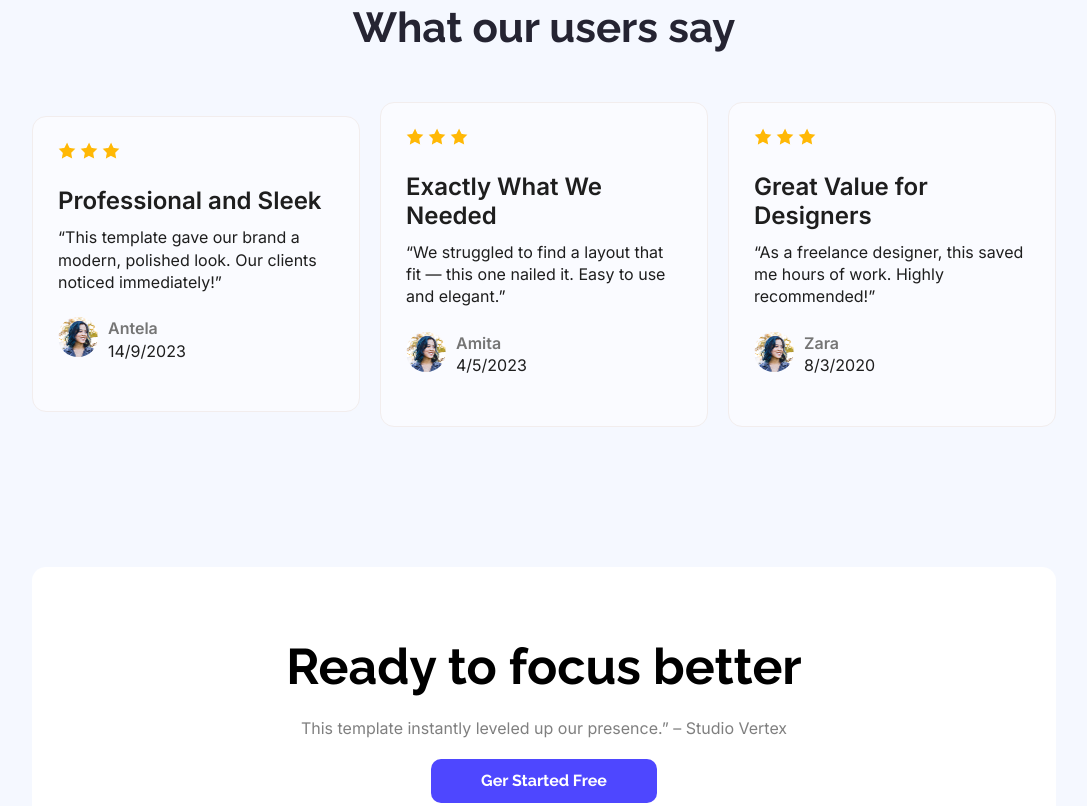
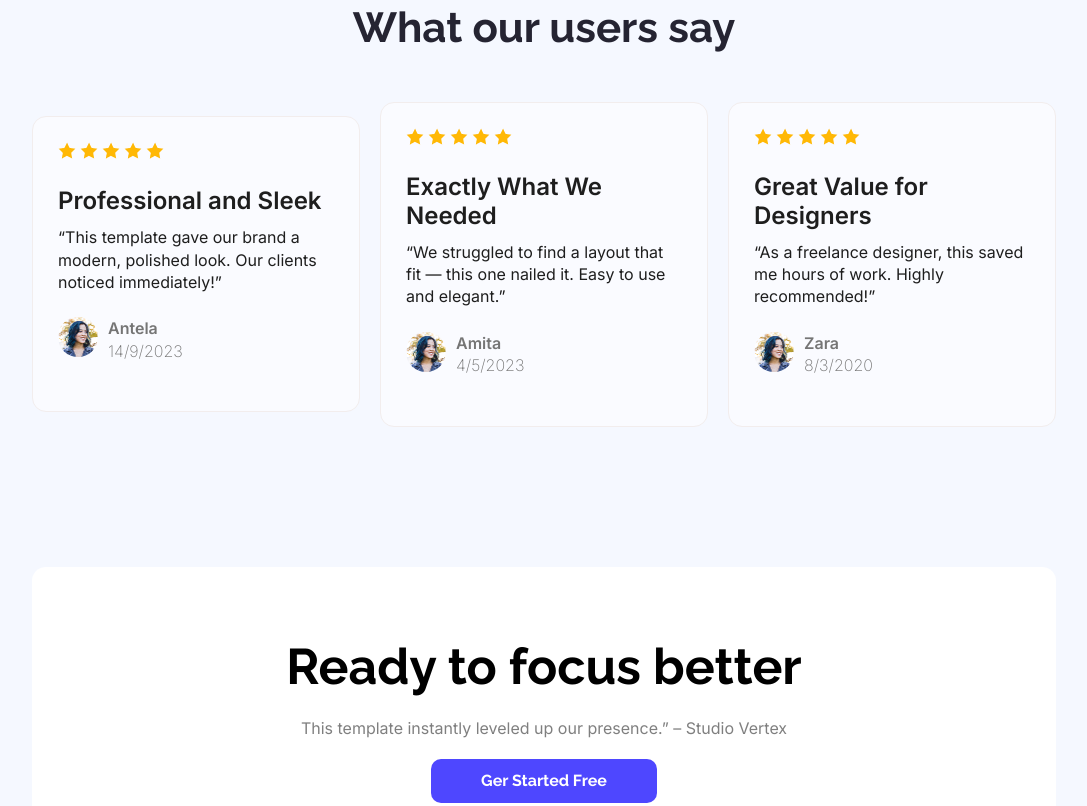
Before and after one commit to coderhabiba/Assignment-01, a plain HTML site: page index.html in a window 1280 px wide. Shown: the part 1897-2703 px from the top of the page, without its empty margins (96-1183 px from the left). Drawn offline with Linux system fonts and the light colour scheme.

Commit message:
final cheack done

```diff
--- a/index.html
+++ b/index.html
@@ -61,6 +61,8 @@
           <img src="./Assets/icon-star.png" alt="">
           <img src="./Assets/icon-star.png" alt="">
           <img src="./Assets/icon-star.png" alt="">
+          <img src="./Assets/icon-star.png" alt="">
+          <img src="./Assets/icon-star.png" alt="">
           <h4>Professional and Sleek</h4>
           <p>“This template gave our brand a modern, polished look. Our clients noticed immediately!”</p>
           <div class="avater-section">
@@ -75,6 +77,8 @@
           <img src="./Assets/icon-star.png" alt="">
           <img src="./Assets/icon-star.png" alt="">
           <img src="./Assets/icon-star.png" alt="">
+          <img src="./Assets/icon-star.png" alt="">
+          <img src="./Assets/icon-star.png" alt="">
           <h4>Exactly What We Needed</h4>
           <p>“We struggled to find a layout that fit — this one nailed it. Easy to use and elegant.”</p>
           <div class="avater-section">
@@ -86,6 +90,8 @@
           </div>
         </div>
         <div class="review-card-3">
+          <img src="./Assets/icon-star.png" alt="">
+          <img src="./Assets/icon-star.png" alt="">
           <img src="./Assets/icon-star.png" alt="">
           <img src="./Assets/icon-star.png" alt="">
           <img src="./Assets/icon-star.png" alt="">
--- a/style.css
+++ b/style.css
@@ -251,12 +251,20 @@ nav button:hover {
   height: 40px;
   border-radius: 50%;
 }
-.avater-section span,
-p {
+.avater-section span{
   color: rgb(117, 117, 117);
   font-family: Inter;
   font-size: 16px;
   font-weight: 600;
+  line-height: 140%;
+  letter-spacing: 0%;
+  text-align: left;
+}
+.avater-section div p{
+  color: rgb(117, 117, 117);
+  font-family: Inter;
+  font-size: 16px;
+  font-weight: 200;
   line-height: 140%;
   letter-spacing: 0%;
   text-align: left;
@@ -343,7 +351,7 @@ textarea {
   box-sizing: border-box;
   border: 1px solid rgb(214, 221, 237);
   border-radius: 10px;
-  padding: 15px 20px;
+  padding: 20px;
   background: rgb(255, 255, 255);
   width: 497px;
   margin-bottom: 20px;
@@ -402,7 +410,6 @@ footer {
   line-height: 150%;
   letter-spacing: 0%;
   text-align: center;
-  margin-bottom: 20px;
 }
 .footer-container nav ul {
   display: flex;
```
